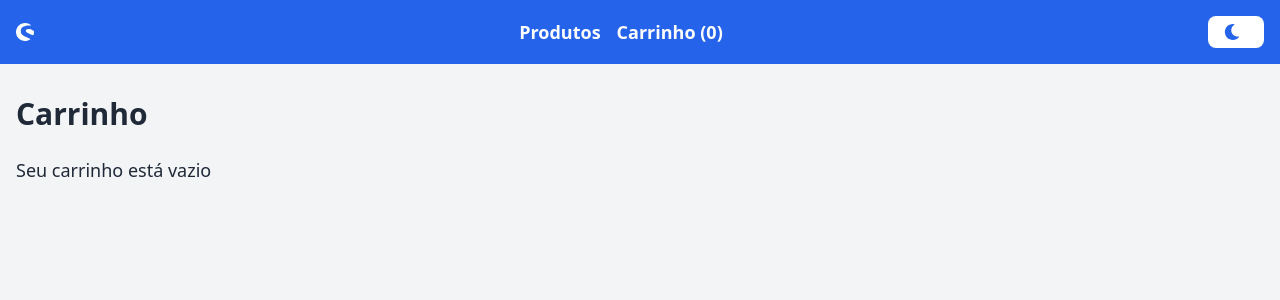
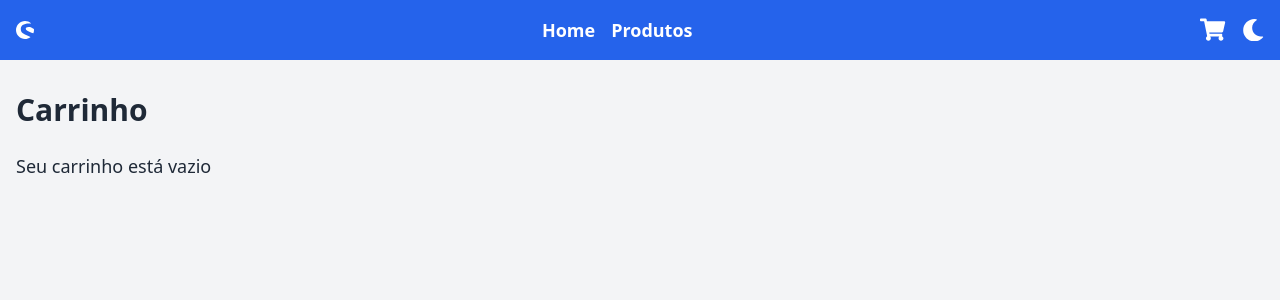
Before and after one commit to julianasntsx/product-showcase, a React (Create React App) app: page /cart in a window 1280 px wide. Shown: the top 300 px of the page. Built offline with nearby package versions, Linux system fonts and the light colour scheme.

Commit message:
fix: product cart

```diff
--- a/package.json
+++ b/package.json
@@ -45,6 +45,7 @@
     ]
   },
   "devDependencies": {
+    "@types/react-image-magnify": "^2.7.4",
     "tailwindcss": "^3.4.3"
   }
 }
--- a/public/index.html
+++ b/public/index.html
@@ -6,8 +6,8 @@
     <meta name="viewport" content="width=device-width, initial-scale=1" />
     <meta name="theme-color" content="#000000" />
     <meta
-      name="description"
-      content="Web site created using create-react-app"
+      name="Product Showcase"
+      content=""
     />
     <link rel="apple-touch-icon" href="%PUBLIC_URL%/logo192.png" />
 
--- a/src/components/Header.tsx
+++ b/src/components/Header.tsx
@@ -2,28 +2,36 @@ import React from 'react';
 import { Link } from 'react-router-dom';
 import { useTheme } from '../context/ThemeContext';
 import { useCart } from '../context/CartContext';
+
 import { FaSun, FaMoon } from 'react-icons/fa';
 import { SiShopware } from "react-icons/si";
+import { FaShoppingCart } from "react-icons/fa";
 
 const Header: React.FC = () => {
   const { theme, toggleTheme } = useTheme();
   const { state } = useCart();
+  const cartItemCount = state.items.reduce((acc, item) => acc + item.quantity, 0);
 
   const textColor = theme === 'light' ? 'text-white' : 'text-white';
   const bgColor = theme === 'light' ? 'bg-blue-600' : 'bg-gray-900';
-  const buttonColor = theme === 'light' ? 'bg-white text-blue-600' : 'bg-blue-600 text-white';
 
   return (
-    <header className={`${bgColor} ${textColor} p-4`}>
+    <header className={`${bgColor} ${textColor} p-4 relative`}>
       <div className="container mx-auto flex justify-between items-center">
         <Link to="/" className="text-lg font-bold tracking-wider"><SiShopware /></Link>
-        <nav className="flex space-x-4">
+        <nav className="flex space-x-4 justify-center items-center">
+          <Link to="/" className={`text-lg font-semibold ${textColor}`}>Home</Link>
           <Link to="/" className={`text-lg font-semibold ${textColor}`}>Produtos</Link>
-          <Link to="/cart" className={`text-lg font-semibold ${textColor}`}>Carrinho ({state.items.length})</Link>
         </nav>
-        <button onClick={toggleTheme} className={`px-4 py-2 rounded-lg focus:outline-none ${buttonColor}`}>
-          {theme === 'light' ? <FaMoon className="mr-2" /> : <FaSun className="mr-2" />}
-        </button>
+        <div className="flex items-center space-x-4">
+          <Link to="/cart" className="text-lg font-semibold relative">
+            <FaShoppingCart size="1.4em" />
+            {cartItemCount > 0 && (
+              <span className="absolute top-0 right-6 bg-red-500 text-white w-4 h-4 flex items-center justify-center rounded-full text-xs">{cartItemCount}</span>
+            )}
+          </Link>
+            {theme === 'light' ? <FaMoon onClick={toggleTheme} className="mr-2 cursor-pointer" size="1.4em"/> : <FaSun onClick={toggleTheme}  className="mr-2 cursor-pointer" size="1.4em" />}
+        </div>
       </div>
     </header>
   );
--- a/src/components/ProductCard.tsx
+++ b/src/components/ProductCard.tsx
@@ -2,6 +2,7 @@ import React, { useState } from 'react';
 import { Link } from 'react-router-dom';
 import { useCart } from '../context/CartContext';
 import { useTheme } from '../context/ThemeContext';
+import { toast } from 'react-toastify';
 
 interface Product {
   id: number;
@@ -22,6 +23,7 @@ const ProductCard: React.FC<ProductCardProps> = ({ product }) => {
 
   const addToCart = (product: Product) => {
     dispatch({ type: 'ADD_TO_CART', product, quantity });
+    toast.success(`Produto adicionado ao carrinho!`);
   };
 
   const bgColor = theme === 'light' ? 'bg-white' : 'bg-gray-900';
@@ -46,7 +48,6 @@ const ProductCard: React.FC<ProductCardProps> = ({ product }) => {
             min="1"
             onChange={(e) => setQuantity(parseInt(e.target.value))}
             className={`w-16 text-center border-2 ${borderColor} rounded-lg ${bgColor} ${textColor} ${placeholderColor} focus:outline-none focus:ring-2 focus:ring-blue-500 transition duration-300 ease-in-out`}
-            placeholder="Qtd"
           />
         </div>
         <div className="flex justify-between items-center">
--- a/src/index.tsx
+++ b/src/index.tsx
@@ -14,7 +14,7 @@ root.render(
   <React.StrictMode>
     <CartProvider>
       <App />
-      <ToastContainer />
+      <ToastContainer position="bottom-left" />
     </CartProvider>
   </React.StrictMode>
 );
--- a/src/pages/Cart.tsx
+++ b/src/pages/Cart.tsx
@@ -1,6 +1,6 @@
 import React, { useState } from 'react';
 import { toast } from 'react-toastify';
-
+import { FaTrash } from "react-icons/fa";
 import { useCart } from '../context/CartContext';
 import { useTheme } from '../context/ThemeContext';
 
@@ -41,7 +41,12 @@ const Cart: React.FC = () => {
     return acc;
   }, {});
 
-  const textColor = theme === 'light' ? 'text-gray-800' : 'text-gray-200';
+  // const textColor = theme === 'light' ? 'text-gray-800' : 'text-gray-200';
+
+  const bgColor = theme === 'light' ? 'bg-white' : 'bg-gray-900';
+  const textColor = theme === 'light' ? 'text-gray-800' : 'text-white';
+  const borderColor = theme === 'light' ? 'border-gray-300' : 'border-gray-700';
+  const placeholderColor = theme === 'light' ? 'placeholder-gray-500' : 'placeholder-gray-400';
 
   return (
     <div className={`min-h-screen ${theme === 'light' ? 'bg-gray-100' : 'bg-gray-800'}`}>
@@ -58,6 +63,7 @@ const Cart: React.FC = () => {
                   <div>
                     <h2 className={`text-lg font-semibold ${textColor}`}>{item.product.name}</h2>
                     <p className={textColor}>Quantidade:
+
                       <input
                         type="number"
                         value={editedQuantities[item.product.id] || item.quantity}
@@ -67,14 +73,15 @@ const Cart: React.FC = () => {
                           setEditedQuantities({ ...editedQuantities, [item.product.id]: newQuantity });
                           updateQuantity(item.product, newQuantity);
                         }}
-                        className="ml-2 p-1 border border-gray-400 rounded-md"
+                        min="1"
+                        className={`w-16 ml-2 text-center border-2 ${borderColor} rounded-lg ${bgColor} ${textColor} ${placeholderColor} focus:outline-none focus:ring-2 focus:ring-blue-500 transition duration-300 ease-in-out`}
                       />
                     </p>
                     <p className={textColor}>R$ {item.product.price.toFixed(2)}</p>
                   </div>
                 </div>
                 <button onClick={() => removeFromCart(item.product)} className={`bg-red-500 hover:bg-red-600 text-white px-6 py-2 rounded-lg focus:outline-none focus:ring-2 focus:ring-red-500 focus:ring-opacity-50 hover:text-white`}>
-                  Remover
+                  <FaTrash />
                 </button>
               </li>
             ))}
--- a/src/pages/ProductDetail.tsx
+++ b/src/pages/ProductDetail.tsx
@@ -32,6 +32,13 @@ const ProductDetail: React.FC = () => {
   const textColor = theme === 'light' ? 'text-gray-800' : 'text-gray-200';
   const buttonColor = theme === 'light' ? 'bg-green-500 hover:bg-green-600' : 'bg-green-700 hover:bg-green-800';
 
+
+  const bgColor = theme === 'light' ? 'bg-white' : 'bg-gray-900';
+  const secondaryTextColor = theme === 'light' ? 'text-gray-600' : 'text-gray-400';
+  const borderColor = theme === 'light' ? 'border-gray-300' : 'border-gray-700';
+  const placeholderColor = theme === 'light' ? 'placeholder-gray-500' : 'placeholder-gray-400';
+
+
   return (
     <div className={`min-h-screen ${theme === 'light' ? 'bg-gray-100' : 'bg-gray-800'}`}>
       <div className="container mx-auto py-8 px-4">
@@ -51,7 +58,7 @@ const ProductDetail: React.FC = () => {
                 value={quantity}
                 onChange={(e) => setQuantity(Number(e.target.value))}
                 min="1"
-                className="w-16 p-2 border border-gray-300 rounded bg-red"
+                className={`w-16 text-center border-2 ${borderColor} rounded-lg ${bgColor} ${textColor} ${placeholderColor} focus:outline-none focus:ring-2 focus:ring-blue-500`}
               />
             </div>
             <button
```
Also changed, not shown: 1 other file (tests, documents, lock files or other folders).
